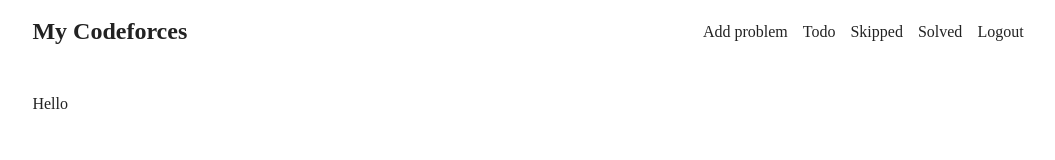
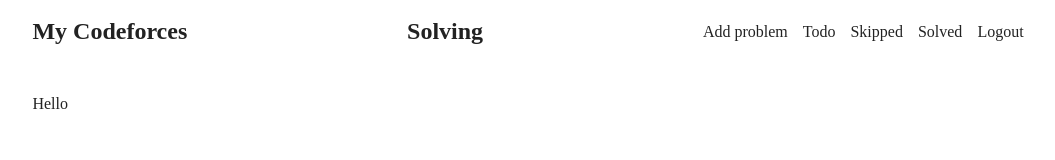
Before and after one commit to bebe0323/Codeforces-Training, a React (Create React App) app in the folder client/: page / in a window 1280 px wide. Shown: the top 160 px of the page, without its empty margins (112-1167 px from the left). Built offline with nearby package versions, Linux system fonts and the light colour scheme; no server answers.

Commit message:
before adding react-bootstrap

```diff
--- a/client/src/Header.js
+++ b/client/src/Header.js
@@ -29,6 +29,7 @@
   return (
     <header>
       <Link to="/" className="logo">My Codeforces</Link>
+      <Link to="/solving" className="logo">Solving</Link>
       <nav>
         {userInfo && (
           <>
```
Also changed, not shown: client/src/pages/RegisterPage.js (line endings or trailing spaces).
